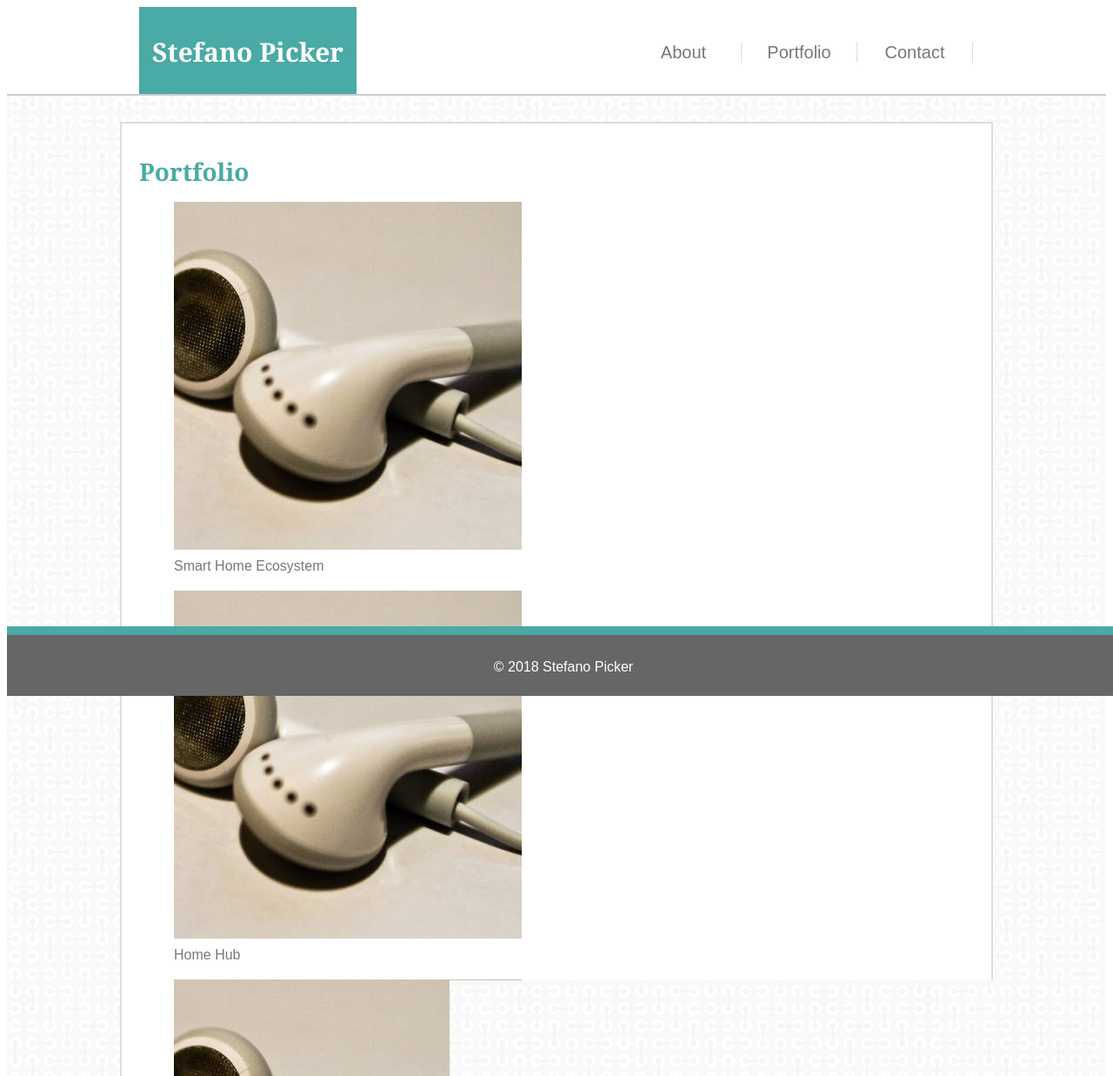
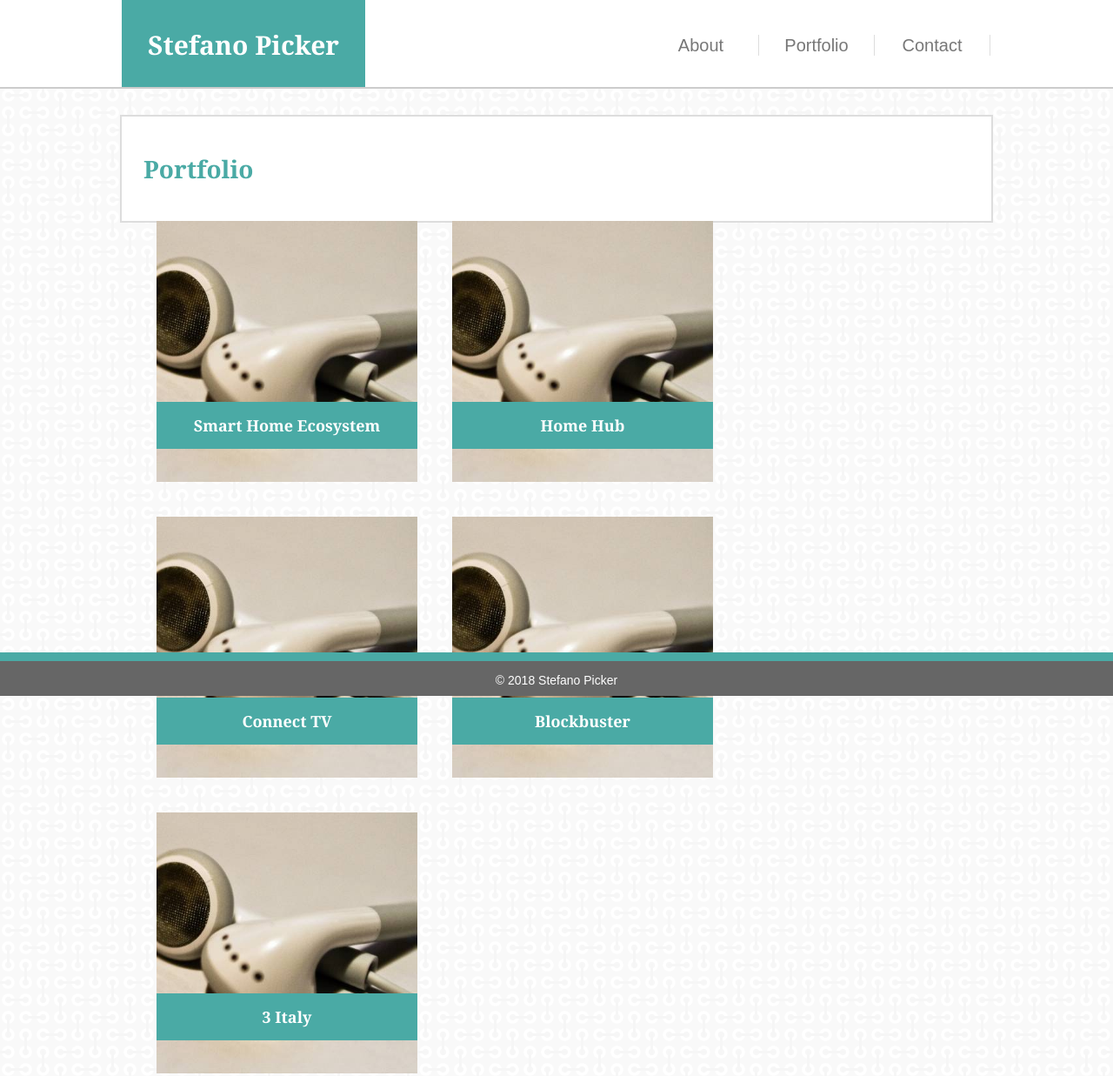
Before and after one commit to stepicker/Basic-Portfolio, a plain HTML site: page portfolio.html in a window 1280 px wide. Shown: the top 1237 px of the page at 87% size. Drawn offline with Linux system fonts and the light colour scheme.

Commit message:
Last updates for Monday Oct 29

```diff
--- a/assets/css/style.css
+++ b/assets/css/style.css
@@ -3,8 +3,10 @@
 body {
     color: #777777;
     font-family: 'Arial', 'Helvetica Neue', Helvetica, sans-serif;
+    background-image: url("../images/connect-background.png");
     font-size: 16px;
     line-height: 24px;
+    margin: 0;
 }
 
 /* Determining the aspect of the header */
@@ -13,12 +15,14 @@ body {
     height: 100px;
     width: 100%;
     border-bottom: 2px solid #cccccc;
+    background: #ffffff;
 }
 
 header {
-    width: 960px;
+    width: 1000px;
     margin-left: auto;
     margin-right: auto;
+    box-sizing: border-box;
 }
 
 /* Formatting the header title */
@@ -31,9 +35,10 @@ header {
     font-weight: bold;
     text-align: center;
     border-color: #cccccc;
-    width: 250px;
+    width: 280px;
     height: 100px;
     padding-top: 40px;
+    margin-left: 0;
     box-sizing: border-box;
     float: left;
 }
@@ -62,23 +67,21 @@ li {
     text-align: center;
 }
 
-/* Creating style for the main body */
+/* Creating style for the index body */
 
 .main-container {
     width: 100%;
-    height: 2000px;
+    height: 100%;
     overflow: auto;
-    background-image: url("../images/connect-background.png");
 }
 
 section	{
     width: 960px;
-    align: center;
     text-align: justify;
     background-color: #ffffff;
     border: 2px solid #dddddd;
-    margin: 30px;
     padding: 20px;
+    margin-top: 30px;
     margin-left: auto;
     margin-right: auto;
 }
@@ -96,6 +99,7 @@ h2 {
     font-family: Georgia, 'Times New Roman', Times, serif;
     color: #4aaaa5;
     font-size: 28px;
+    padding: 5px;
 }
 
 /* Creating styles for the links */
@@ -123,16 +127,76 @@ a.bio:hover {
   color: #4aaaa5;
 }
 
-/* Last but not least, styling the footer */
+/* Styling the footer */
 
 footer {
     background-color: #666666;
     color: #ffffff;
+    font-size: 14px;
     width: 100%;
-    height: 45px;
+    height: 30px;
     position: fixed;
     bottom: 0;
     text-align: center;
-    padding-top: 25px;
+    padding-top: 10px;
     border-top: 10px solid #4aaaa5;
 }
+
+/* Some specific styling for the Contact page */
+
+#contact-form {
+	padding: 20px;
+	height: 500px;
+}
+
+input {
+    width: 80%;
+    padding: 15px;
+    border: 1px solid #cccccc;
+    margin-top: 5px;
+    margin-bottom: 15px;
+}
+
+textarea {
+    width: 80%;
+    height: 200px;
+    padding: 15px;
+    border: 1px solid #cccccc;
+    margin-top: 5px;
+    margin-bottom: 15px;
+}
+
+#submit-button {
+    background-color: #4aaaa5;
+    color: #ffffff;
+    padding: 15px;
+    border: none;
+}
+
+/* Some specific styling for the Portfolio page */
+
+.project {
+    float: left;
+    position: relative;
+    width: 300px;
+    height: 300px;
+	margin: 20px;
+}
+
+.project-image {
+    width: 100%;
+    height: 100%;
+}
+
+h3 {
+    position: absolute;
+    bottom: 20px;
+    font-family: Georgia, 'Times New Roman', Times, serif;
+    background-color: #4aaaa5;
+    color: #ffffff;
+    font-size: 18px;
+    padding: 15px;
+    width: 100%;
+    text-align: center;
+    box-sizing: border-box;
+}
--- a/portfolio.html
+++ b/portfolio.html
@@ -39,32 +39,32 @@
             <h2>Portfolio</h2>
 
             <!-- Showing projects as separate elements -->
-            <figure class="project-photo">
-                <img src="./assets/images/smart-home.jpg" alt="Smart Home Ecosystem">
-                <figcaption class="project-name">Smart Home Ecosystem</figcaption>
+            <figure class="project">
+                <img src="./assets/images/smart-home.jpg" alt="Smart Home Ecosystem" class="project-image">
+                <h3>Smart Home Ecosystem</h3>
             </figure>
 
-            <figure class="project-photo">
-                <img src="./assets/images/home-hub.jpg" alt="Home Hub">
-                <figcaption class="project-name">Home Hub</figcaption>
+            <figure class="project">
+                <img src="./assets/images/home-hub.jpg" alt="Home Hub" class="project-image">
+                <h3>Home Hub</h3>
             </figure>
 
-            <figure class="project-photo">
-                <img src="./assets/images/connect-tv.jpg" alt="Connect TV">
-                <figcaption class="project-name">Connect TV</figcaption>
+            <figure class="project">
+                <img src="./assets/images/connect-tv.jpg" alt="Connect TV" class="project-image">
+                <h3>Connect TV</h3>
             </figure>
 
-            <figure class="project-photo">
-                <img src="./assets/images/blockbuster.jpg" alt="Blockbuster">
-                <figcaption class="project-name">Blockbuster</figcaption>
+            <figure class="project">
+                <img src="./assets/images/blockbuster.jpg" alt="Blockbuster" class="project-image">
+                <h3>Blockbuster</h3>
             </figure>
 
-            <figure class="project-photo">
-                    <img src="./assets/images/3.jpg" alt="3 Italy">
-                    <figcaption class="project-name">3 Italy</figcaption>
+            <figure class="project">
+                    <img src="./assets/images/3.jpg" alt="3 Italy" class="project-image">
+                    <h3>3 Italy</h3>
             </figure>
 
-         </section>
+        </section>
 
     </div>
 
```
Also changed, not shown: contact.html (+10 -4 lines).
